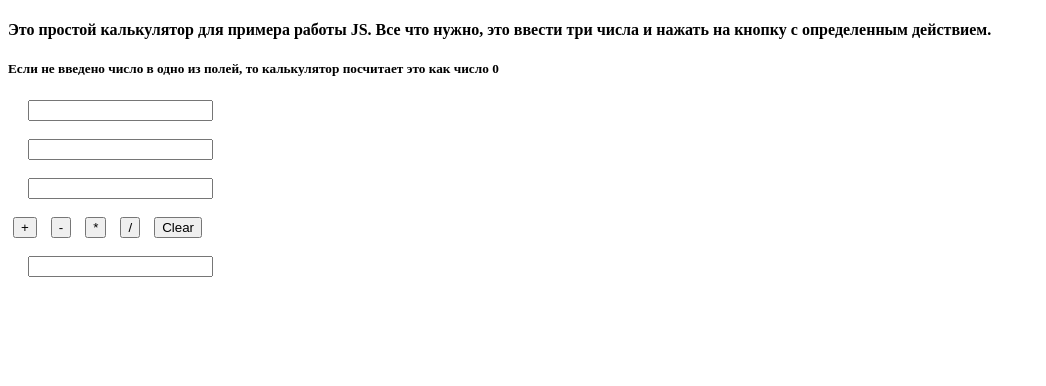
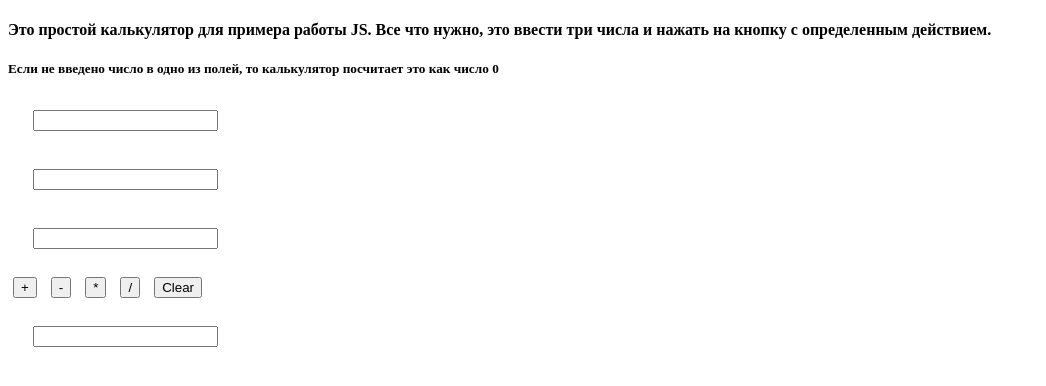
Before and after one commit to azizjondadaboev/js-example, a plain HTML site: page index.html in a window 1280 px wide. Shown: the whole page, without its empty margins (0-1046 px from the left). Drawn offline with Linux system fonts and the light colour scheme.

Commit message:
second commit

```diff
--- a/index.html
+++ b/index.html
@@ -10,6 +10,7 @@
 			margin: 0 20px;
 		}
 	</style>
+	<link rel="stylesheet" type="text/css" href="word.css">
 </head>
 <body>
 <h4>Это простой калькулятор для примера работы JS. Все что нужно, это ввести три числа и нажать на кнопку с определенным действием.</h4>
```
